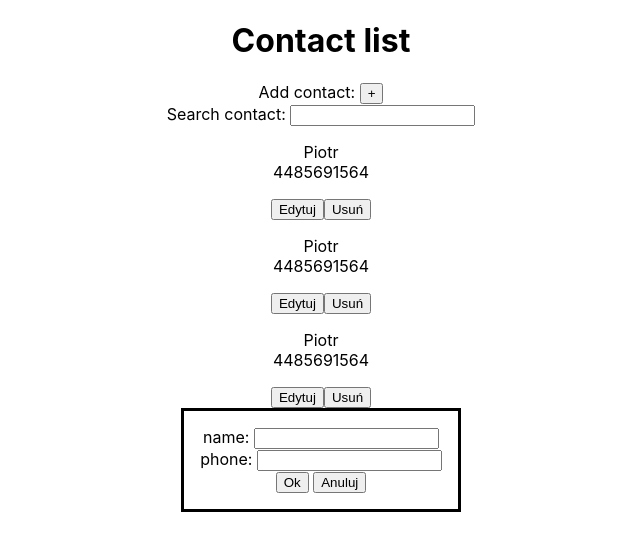
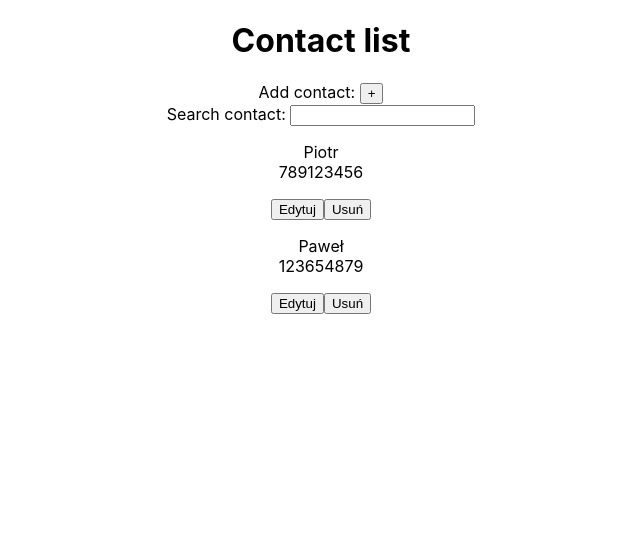
Before and after one commit to kedziorap/contact-list, a React (Create React App) app: page / in a window 1280 px wide. Shown: the top 550 px of the page, without its empty margins (319-959 px from the left). Built offline with nearby package versions, Linux system fonts and the light colour scheme.

Commit message:
Add dividing structure of component

```diff
--- a/src/App.js
+++ b/src/App.js
@@ -1,47 +1,33 @@
 import React, { Component } from 'react';
 import './App.css';
+import Header from './components/Header/Header';
+import ContactList from './components/ContactsList/ContactsList';
+const users = [
+  {
+    id: 1,
+    name: 'Piotr',
+    phone: '789123456'
+  },
+  {
+    id: 2,
+    name: 'Paweł',
+    phone: '123654879'
+  }
+];
 
 class App extends Component {
+  constructor() {
+    super();
+    this.state = {
+      users: users,
+      filteredUsers: []
+    };
+  }
   render() {
     return (
       <div className="App">
-      <header>
-            <h1>Contact list</h1>
-            <div>
-                Add contact: <button>+</button>
-            </div>
-            <div>
-                Search contact: <input type="text"/>
-            </div>
-        </header>
-        <main>
-            <div>
-                <p>
-                    <span>Piotr</span><br/>
-                    <span>4485691564</span>
-                </p>
-                <button>Edytuj</button><button>Usuń</button>
-            </div>
-            <div>
-                <p>
-                    <span>Piotr</span><br/>
-                    <span>4485691564</span>
-                </p>
-                <button>Edytuj</button><button>Usuń</button>
-            </div>
-            <div>
-                <p>
-                    <span>Piotr</span><br/>
-                    <span>4485691564</span>
-                </p>
-                <button>Edytuj</button><button>Usuń</button>
-            </div>
-        </main>
-        <dialog open>
-            name: <input type="text"/><br/>
-            phone: <input type="tel" /><br/>
-            <button>Ok</button> <button>Anuluj</button>
-        </dialog>
+      <Header />
+        <ContactList users={this.state.users}/>
       </div>
     );
   }
--- a/src/components/ContactsList/Contact/Contact.js
+++ b/src/components/ContactsList/Contact/Contact.js
@@ -0,0 +1,15 @@
+import React from 'react';
+
+const Contact = ({name, phone}) => {
+    return (
+        <div>
+            <p>
+                <span>{name}</span><br/>
+                <span>{phone}</span>
+            </p>
+            <button>Edytuj</button><button>Usuń</button>
+        </div>
+    )
+}
+
+export default Contact;
--- a/src/components/ContactsList/ContactsList.js
+++ b/src/components/ContactsList/ContactsList.js
@@ -0,0 +1,23 @@
+import React from 'react';
+import Contact from './Contact/Contact';
+
+const ContactList = ({users}) => {
+    if (users.length > 0) {
+        const usersList = users.map((user)=>{
+            return <Contact name={user.name} key={user.id} phone={user.phone}/>
+        });
+        return(
+            <main>
+                {usersList}
+            </main>
+        )
+    } else {
+        return(
+            <main>
+                <p>No result</p>
+            </main>
+        )
+    }
+}
+
+export default ContactList;
--- a/src/components/Header/Header.js
+++ b/src/components/Header/Header.js
@@ -0,0 +1,12 @@
+import React from 'react';
+import SearchBar from './SearchBar/SearchBar';
+ const Header = () => {
+     return (
+        <header>
+            <h1>Contact list</h1>
+            <SearchBar />
+        </header>
+     )
+ }
+
+ export default Header;
--- a/src/components/Header/SearchBar/SearchBar.js
+++ b/src/components/Header/SearchBar/SearchBar.js
@@ -0,0 +1,29 @@
+import React, {Component} from 'react';
+
+class SearchBar extends Component {
+    constructor() {
+        super();
+        this.state = {
+            searchText: ''
+        }
+    }
+    render() {
+        return(
+            <div>
+                <div>
+                    Add contact: <button>+</button>
+                </div>
+                <div>
+                    Search contact: <input type="text" value={this.state.searchText} onChange={this.onChangeInput}/>
+                </div>
+            </div>
+        );
+    }
+    onChangeInput = (e) => {
+        this.setState({
+            searchText: e.target.value
+        })
+    }
+}
+
+ export default SearchBar;
```
